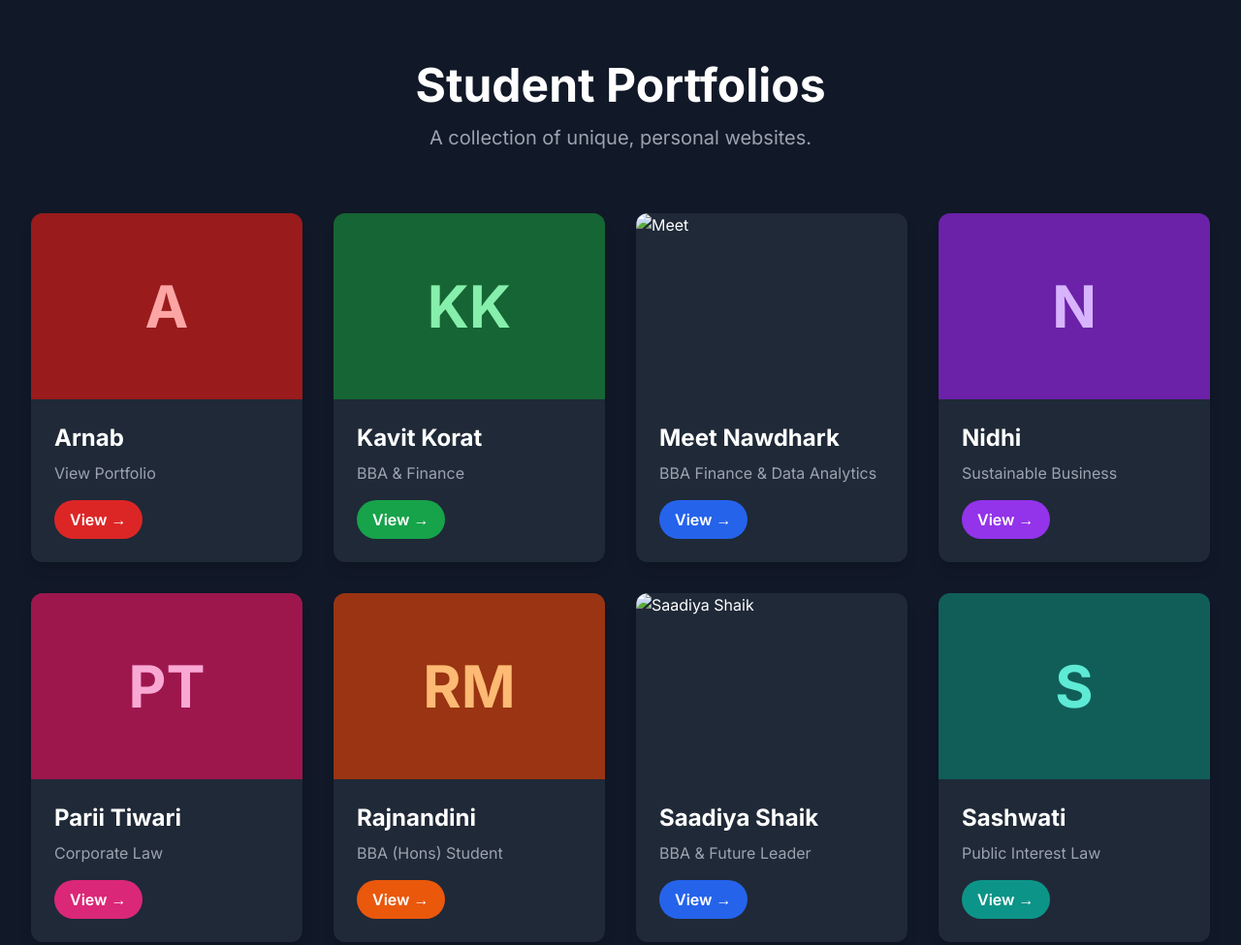
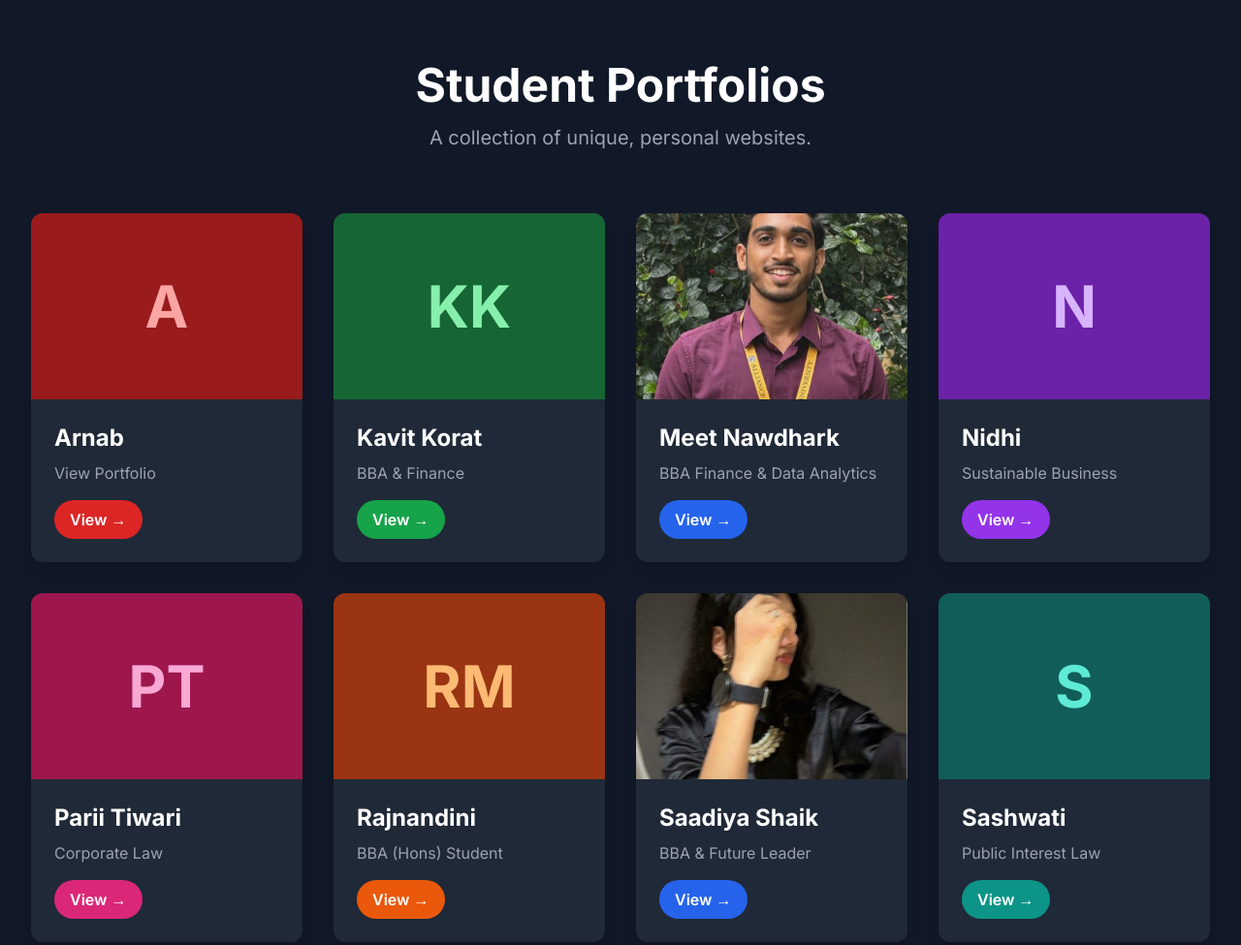
Before and after one commit to Prudhvi-Raj1806/Portfolio-Project-Hub, a plain HTML site: page index.html in a window 1280 px wide. Shown: the whole page at 97% size. Drawn offline with nearby package versions, Linux system fonts and the light colour scheme.

Commit message:
Update image paths for Meet and Saadiya cards

```diff
--- a/index.html
+++ b/index.html
@@ -63,7 +63,7 @@
             <a href="Meet/index.html" class="portfolio-card bg-gray-800 rounded-xl overflow-hidden shadow-lg transition-transform transform hover:scale-105 hover:shadow-2xl block group">
                 <div class="h-48">
                     <!-- Using the image from your folder! -->
-                    <img src="Meet.jpeg" alt="Meet" class="w-full h-full object-cover">
+                    <img src="Meet/Meet.jpeg" alt="Meet" class="w-full h-full object-cover">
                 </div>
                 <div class="p-6">
                     <h3 class="text-2xl font-bold mb-2">Meet Nawdhark</h3>
@@ -120,7 +120,7 @@
             <a href="Saadiya/index.html" class="portfolio-card bg-gray-800 rounded-xl overflow-hidden shadow-lg transition-transform transform hover:scale-105 hover:shadow-2xl block group">
                 <div class="h-48">
                     <!-- Using the image from your folder! -->
-                    <img src="Saadiya.jpeg" alt="Saadiya Shaik" class="w-full h-full object-cover">
+                    <img src="Saadiya/Saadiya.jpeg" alt="Saadiya Shaik" class="w-full h-full object-cover">
                 </div>
                 <div class="p-6">
                     <h3 class="text-2xl font-bold mb-2">Saadiya Shaik</h3>
```
